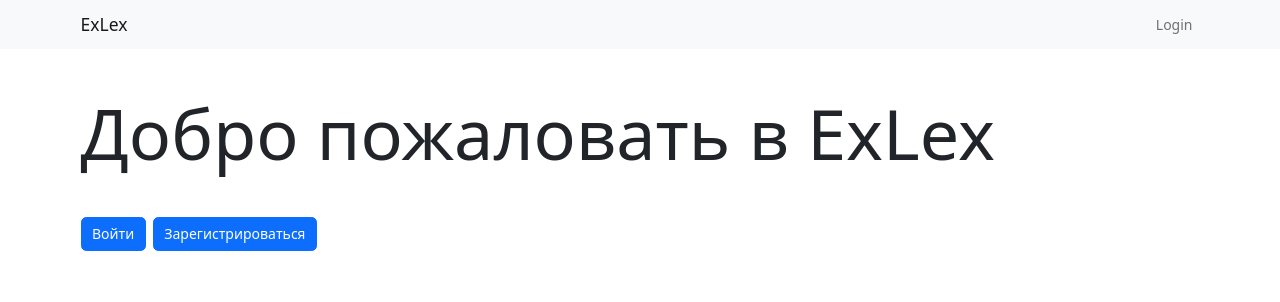
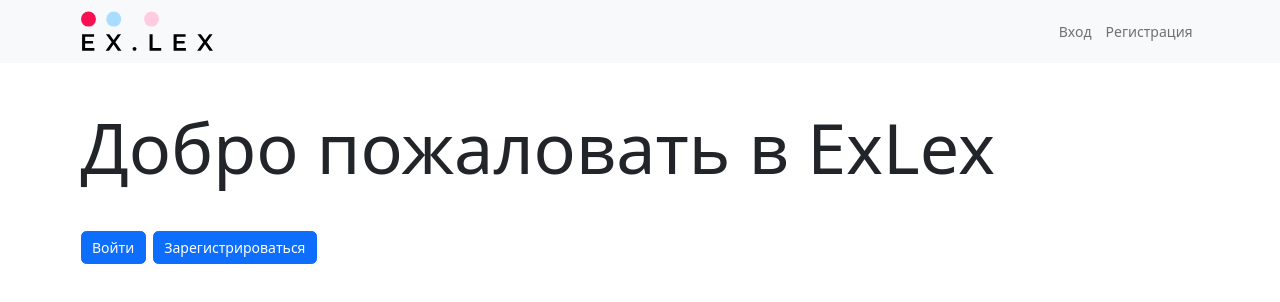
Before and after one commit to artemmarkaryan/exlex-frontend, a React (Vite) app: page / in a window 1280 px wide. Shown: the top 302 px of the page. Built offline with nearby package versions, Linux system fonts and the light colour scheme.

Commit message:
conflicts resolved

```diff
--- a/src/components/Navbar.tsx
+++ b/src/components/Navbar.tsx
@@ -1,16 +1,34 @@
 import React from 'react';
-import { Navbar, Nav } from 'react-bootstrap';
+import { Navbar, Nav, Container, Image } from 'react-bootstrap';
+import { AuthStates } from '@/dict/Dict'
+import logo from '@/public/logo.svg'
 
-export const Navigation = () => {
+
+const Brand = () => {
     return (
-		<Navbar bg="light" expand="lg">
-			<div className="container">
-				<Navbar.Brand href="/">ExLex</Navbar.Brand>
+        <Navbar.Brand href="/">
+            <Image src={logo} height="40px" className="d-inline-block align-top" alt="Logo" />
+        </Navbar.Brand>
+    )
+}
+
+export const Navigation = (props: any) => {
+    if (props.authState === AuthStates.UNAUTHENTICATED) {
+        return (
+            <Navbar
+                bg="light"
+                expand="lg"
+                className="mb-5 pt-2 pb-2"
+            >
+                <Container>
+                    <Brand/ >
                     <Navbar.Toggle aria-controls="basic-navbar-nav" />
                     <Nav className="ml-auto">
-					<Nav.Link href="/login">Login</Nav.Link>
+                        <Nav.Link href="/login">Вход</Nav.Link>
+                        <Nav.Link href="/signup">Регистрация</Nav.Link>
                     </Nav>
-			</div>
+                </Container>
             </Navbar>
         );
-};
+    }
+}
--- a/src/pages/Signup/index.tsx
+++ b/src/pages/Signup/index.tsx
@@ -2,7 +2,7 @@
 import { Form, Button, Alert, Stack, Container, Row, Col } from 'react-bootstrap';
 import { UserTypes } from '@/dict/Dict';
 import { useMutation, gql } from '@apollo/client';
-import { VerifyOTPForm } from '@/components/common/VerifyOTPForm';
+import { VerifyOTPForm } from '@/components/VerifyOTPForm';
 
 const SIGNUP_MUTATION = gql`
   mutation Signup($email: String!, $role: Role!, $debug: Boolean!) {
```
Lines whose indentation alone changed are shown as unchanged.
